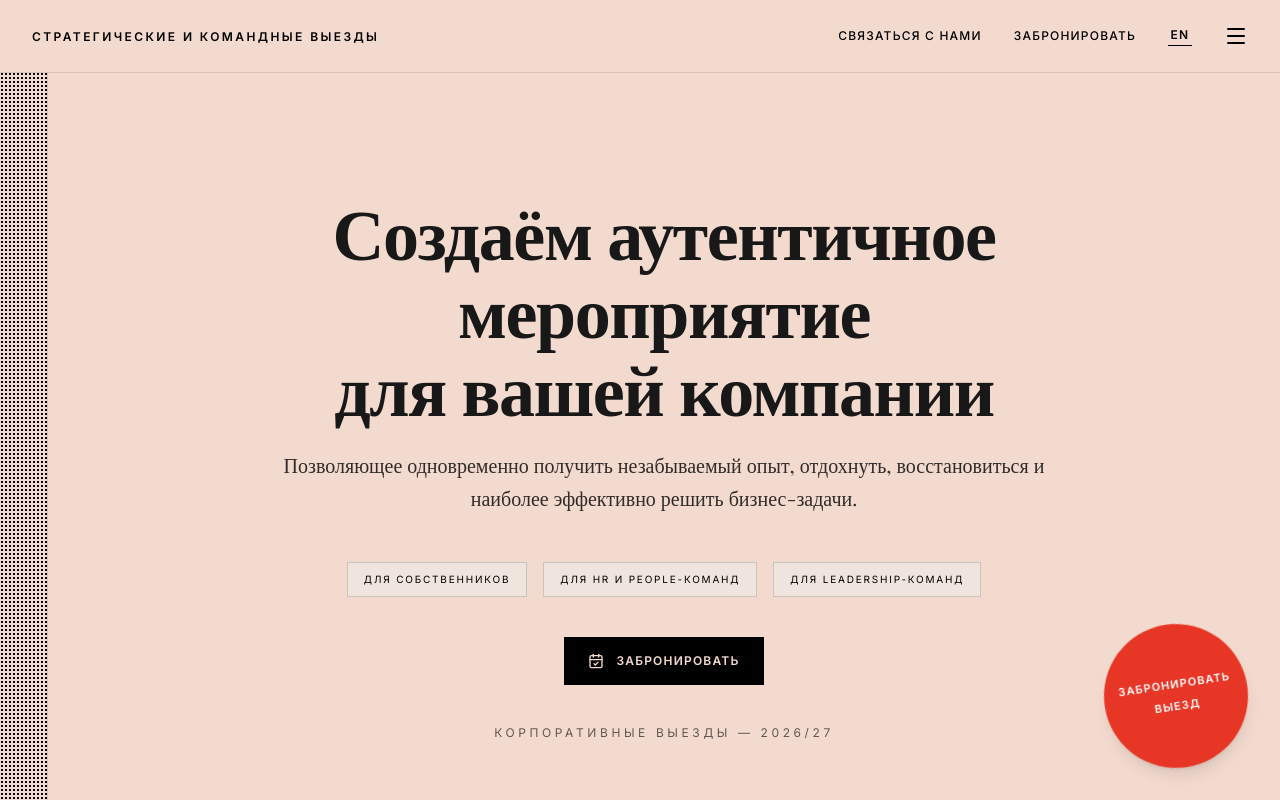
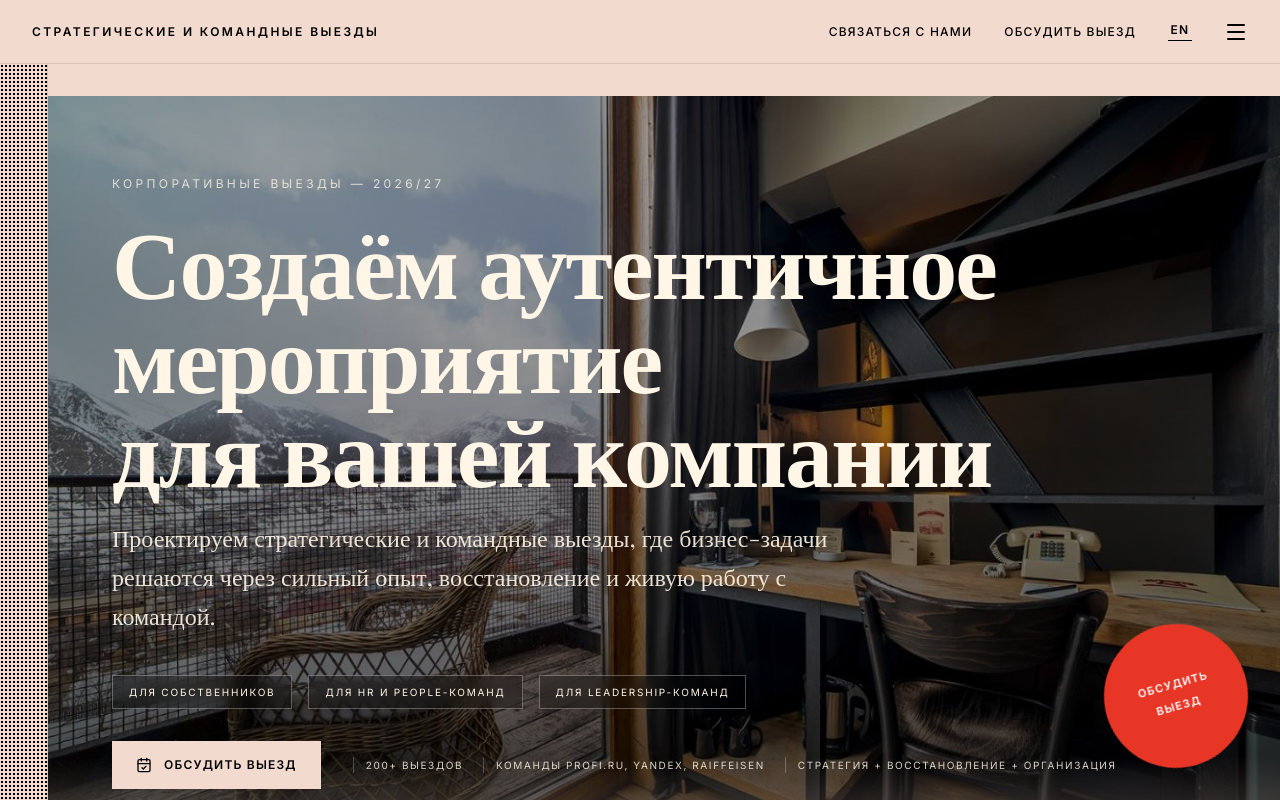
Before and after one commit to eppelas/yury-event, a React (Vite) app: page / in a window 1280 px wide. Built offline with nearby package versions, Linux system fonts and the light colour scheme; a web font is replaced by a local one.

Commit message:
Create product UX SEO landing variant

```diff
--- a/index.html
+++ b/index.html
@@ -5,15 +5,17 @@
     <meta name="viewport" content="width=device-width, initial-scale=1.0" />
     <meta
       name="description"
-      content="B2B-корпоративные выезды под ключ: стратегия, доверие, энергия команды, логистика и сильный опыт в одном процессе."
+      content="Стратегические и командные выезды под ключ для компаний: фасилитация, доверие, энергия команды, премиум-локации и организация всего процесса."
     />
-    <meta property="og:title" content="Стратегические и командные выезды для бизнеса" />
+    <meta property="og:title" content="Стратегические и командные выезды для компаний" />
     <meta
       property="og:description"
-      content="Проектируем и организуем корпоративные retreat-выезды для leadership-команд, собственников, HR и People-команд."
+      content="Создаём аутентичные корпоративные мероприятия, где команда решает бизнес-задачи, восстанавливается и выходит с новым уровнем доверия."
     />
     <meta property="og:type" content="website" />
-    <title>Стратегические и командные выезды для бизнеса</title>
+    <meta property="og:image" content="./process-original.jpg" />
+    <meta name="theme-color" content="#F3DACE" />
+    <title>Стратегические и командные выезды для компаний</title>
   </head>
   <body>
     <div id="root"></div>
--- a/src/components/YuryEventPage.tsx
+++ b/src/components/YuryEventPage.tsx
@@ -31,7 +31,7 @@ const ChronakisStyles = () => (
 const T = {
   header_title: { ru: 'СТРАТЕГИЧЕСКИЕ И КОМАНДНЫЕ ВЫЕЗДЫ', en: 'STRATEGY & TEAM RETREATS' },
   contact: { ru: 'Связаться с нами', en: 'Contact Us' },
-  book: { ru: 'Забронировать', en: 'Book' },
+  book: { ru: 'Обсудить выезд', en: 'Discuss retreat' },
   menu_why: { ru: 'Зачем это нужно?', en: 'Why do you need it?' },
   menu_formats: { ru: 'Форматы', en: 'Formats' },
   menu_process: { ru: 'Дизайн Процесса', en: 'Process Design' },
@@ -41,12 +41,16 @@ const T = {
   hero_title_1: { ru: 'Создаём аутентичное мероприятие', en: 'Creating an authentic event' },
   hero_title_2: { ru: 'для вашей компании', en: 'for your company' },
   hero_subtitle: {
-    ru: 'Позволяющее одновременно получить незабываемый опыт, отдохнуть, восстановиться и наиболее эффективно решить бизнес-задачи.',
-    en: 'Allowing you to simultaneously get an unforgettable experience, relax, recover, and effectively solve business tasks.'
+    ru: 'Проектируем стратегические и командные выезды, где бизнес-задачи решаются через сильный опыт, восстановление и живую работу с командой.',
+    en: 'We design strategy and team retreats where business goals are solved through a strong shared experience, recovery, and real team work.'
   },
   hero_caption: { ru: 'КОРПОРАТИВНЫЕ ВЫЕЗДЫ — 2026/27', en: 'CORPORATE RETREATS — 2026/27' },
-  fab_book: { ru: 'ЗАБРОНИРОВАТЬ', en: 'BOOK' },
+  fab_book: { ru: 'ОБСУДИТЬ', en: 'DISCUSS' },
   fab_retreat: { ru: 'ВЫЕЗД', en: 'RETREAT' },
+  hero_trust: {
+    ru: ['200+ выездов', 'Команды Profi.ru, Yandex, Raiffeisen', 'Стратегия + восстановление + организация'],
+    en: ['200+ retreats', 'Teams from Profi.ru, Yandex, Raiffeisen', 'Strategy + recovery + execution'],
+  },
   why_title: { ru: 'Зачем нужны корпоративные выезды?', en: 'Why host a corporate retreat?' },
   why_items: {
     ru: [
@@ -210,11 +214,11 @@ const T = {
   team_title: { ru: 'Наша Команда', en: 'Our Team' },
   team: {
     ru: [
-      { name: "Юрий Чихалов", role: "Создатель кэмпов / Camp Creator", image: "./yury.jpg", desc: "Основатель fitonfit.ru, ex-PM в profi.ru. Эксперт по телесным (embodiment) практикам и банным церемониям." },
+      { name: "Юрий Чихалов", role: "Создатель кэмпов / Camp Creator", image: "./yury-original.png", desc: "Основатель fitonfit.ru, ex-PM в profi.ru. Эксперт по телесным (embodiment) практикам и банным церемониям." },
       { name: "Дмитрий Риман", role: "Серийный предприниматель", image: "./dmitry.jpg", desc: "Основатель Business Community (Бали), провел более 200 выездов для таких клиентов, как Leroy Merlin и Yandex." }
     ],
     en: [
-      { name: "Yury Chikhalov", role: "Camp Creator globally", image: "./yury.jpg", desc: "Founder of fitonfit.ru, ex-PM at profi.ru. Expert in Embodiment and bath experiences." },
+      { name: "Yury Chikhalov", role: "Camp Creator globally", image: "./yury-original.png", desc: "Founder of fitonfit.ru, ex-PM at profi.ru. Expert in Embodiment and bath experiences." },
       { name: "Dmitry Riman", role: "Serial Entrepreneur", image: "./dmitry.jpg", desc: "Founder of Business Community (Bali), over 200 retreats conducted for clients like Leroy Merlin and Yandex." }
     ]
   },
@@ -248,22 +252,31 @@ const T = {
 type Lang = 'ru' | 'en';
 
 const Header = ({ lang, setLang, setIsMenuOpen }: { lang: Lang, setLang: (v: Lang) => void, setIsMenuOpen: (v: boolean) => void }) => (
-  <header className="fixed top-0 left-0 right-0 z-40 flex justify-between items-center px-4 py-4 md:px-8 md:py-6 bg-[#F3DACE] border-b border-black/10 gap-4">
-    <div className="font-sans-chronakis text-[10px] md:text-xs tracking-[0.18em] md:tracking-[0.2em] font-bold uppercase leading-tight max-w-[12rem] md:max-w-none">
+  <header className="fixed top-0 left-0 right-0 z-40 flex justify-between items-center px-4 py-4 md:px-8 md:py-6 bg-[#F3DACE] border-b border-black/10 gap-3 md:gap-4">
+    <div className="min-w-0 font-sans-chronakis text-[10px] md:text-xs tracking-[0.14em] md:tracking-[0.2em] font-bold uppercase leading-tight max-w-[10.5rem] md:max-w-none">
       {T.header_title[lang]}
     </div>
-    <div className="flex items-center gap-4 md:gap-8 shrink-0">
+    <div className="absolute right-4 md:right-8 top-1/2 -translate-y-1/2 flex items-center gap-3 md:gap-8 shrink-0">
       <div className="hidden md:flex gap-8 font-sans-chronakis text-xs tracking-widest font-medium uppercase items-center">
         <a href="https://t.me/chikhalov2" target="_blank" rel="noreferrer" className="hover:opacity-60 transition-opacity">{T.contact[lang]}</a>
         <a href="https://t.me/chikhalov2" target="_blank" rel="noreferrer" className="hover:opacity-60 transition-opacity">{T.book[lang]}</a>
       </div>
       <button
+        type="button"
         onClick={() => setLang(lang === 'ru' ? 'en' : 'ru')}
+        aria-label={lang === 'ru' ? 'Switch to English' : 'Переключить на русский'}
         className="font-sans-chronakis text-xs tracking-widest font-bold uppercase hover:opacity-60 transition-opacity border-b border-black pb-0.5 w-6 text-center"
       >
         {lang === 'ru' ? 'EN' : 'RU'}
       </button>
-      <Menu className="w-6 h-6 cursor-pointer" onClick={() => setIsMenuOpen(true)} />
+      <button
+        type="button"
+        onClick={() => setIsMenuOpen(true)}
+        aria-label={lang === 'ru' ? 'Открыть меню' : 'Open menu'}
+        className="hover:opacity-60 transition-opacity"
+      >
+        <Menu className="w-6 h-6" />
+      </button>
     </div>
   </header>
 );
@@ -278,7 +291,12 @@ const MenuOverlay = ({ lang, isOpen, onClose }: { lang: Lang, isOpen: boolean; o
         transition={{ duration: 0.3 }}
         className="fixed inset-0 z-50 bg-[#E83626] text-[#F3DACE] flex flex-col justify-center items-center"
       >
-        <button onClick={onClose} className="absolute top-8 right-8 text-[#F3DACE] hover:opacity-60 transition-opacity">
+        <button
+          type="button"
+          onClick={onClose}
+          aria-label={lang === 'ru' ? 'Закрыть меню' : 'Close menu'}
+          className="absolute top-8 right-8 text-[#F3DACE] hover:opacity-60 transition-opacity"
+        >
           <X className="w-8 h-8" />
         </button>
         <div className="flex flex-col gap-8 text-center font-serif-chronakis text-4xl md:text-6xl">
@@ -355,13 +373,18 @@ const ListItem = ({ number, title, description }: { key?: number | string, numbe
 const ToggleSection = ({ title, content }: { key?: number | string, title: string, content: string[] }) => {
   const [isOpen, setIsOpen] = useState(false);
   return (
-    <div className="border-b border-black/10 py-6 cursor-pointer" onClick={() => setIsOpen(!isOpen)}>
-      <div className="flex justify-between items-center group">
+    <div className="border-b border-black/10 py-6">
+      <button
+        type="button"
+        className="flex w-full justify-between items-center group text-left"
+        aria-expanded={isOpen}
+        onClick={() => setIsOpen(!isOpen)}
+      >
         <h3 className="font-serif-chronakis text-2xl group-hover:text-[#E83626] transition-colors">{title}</h3>
         <motion.div animate={{ rotate: isOpen ? 180 : 0 }}>
           <ChevronDown className="w-6 h-6" />
         </motion.div>
-      </div>
+      </button>
       <motion.div
         initial={false}
         animate={{ height: isOpen ? 'auto' : 0, opacity: isOpen ? 1 : 0 }}
@@ -445,7 +468,7 @@ export default function YuryEventPage() {
         href="https://t.me/chikhalov2"
         target="_blank"
         rel="noreferrer"
-        className="fixed bottom-4 right-4 md:bottom-8 md:right-8 z-50 w-24 h-24 md:w-36 md:h-36 bg-[#E83626] rounded-full flex flex-col items-center justify-center text-white font-sans-chronakis font-bold text-[9px] md:text-[11px] tracking-widest shadow-lg hover:scale-105 transition-transform"
+        className="fixed bottom-4 right-4 md:bottom-8 md:right-8 z-50 w-24 h-24 md:w-36 md:h-36 bg-[#E83626] rounded-full hidden md:flex flex-col items-center justify-center text-white font-sans-chronakis font-bold text-[9px] md:text-[11px] tracking-widest shadow-lg hover:scale-105 transition-transform"
         animate={{ rotate: [-18, 18, -18] }}
         transition={{ duration: 6, repeat: Infinity, ease: "easeInOut" }}
       >
@@ -456,38 +479,54 @@ export default function YuryEventPage() {
       <main className="pl-0 md:pl-12 pt-20 md:pt-24">
 
         {/* Hero Title */}
-        <section className="py-20 md:py-24 px-5 md:px-16 text-center border-b border-black/10 relative overflow-hidden">
-          <h1
-            className="font-serif-chronakis text-[2rem] sm:text-4xl md:text-6xl lg:text-7xl mb-5 md:mb-6 mx-auto w-full max-w-[21rem] sm:max-w-5xl leading-[1.08]"
-          >
-            {T.hero_title_1[lang]}<br className="hidden md:block" />
+        <section className="min-h-[82svh] px-5 md:px-16 py-16 md:py-20 border-b border-black/10 relative overflow-hidden flex items-end">
+          <img
+            src="./process-original.jpg"
+            alt=""
+            aria-hidden="true"
+            className="absolute inset-0 h-full w-full object-cover"
+          />
+          <div className="absolute inset-0 bg-gradient-to-b from-black/35 via-black/45 to-black/75" />
+          <div className="absolute inset-x-0 bottom-0 h-28 bg-gradient-to-t from-[#F3DACE] to-transparent opacity-35" />
+
+          <div className="relative z-10 w-full max-w-6xl mx-auto text-[#FFF6E7]">
+            <p className="font-sans-chronakis text-[10px] md:text-xs tracking-[0.28em] uppercase opacity-80 mb-5">
+              {T.hero_caption[lang]}
+            </p>
+            <h1 className="font-serif-chronakis !text-[#FFF6E7] text-[2rem] sm:text-5xl md:text-7xl lg:text-8xl mb-5 md:mb-6 max-w-[22rem] sm:max-w-5xl leading-[1.02] md:leading-[0.98]">
+              {T.hero_title_1[lang]}<br />
               {T.hero_title_2[lang]}
             </h1>
-          <p className="font-serif-chronakis text-[15px] sm:text-lg md:text-xl max-w-[18rem] sm:max-w-3xl mx-auto mb-10 md:mb-12 opacity-80 leading-relaxed">
+            <p className="font-serif-chronakis text-base md:text-2xl max-w-[20.5rem] md:max-w-3xl mb-8 md:mb-10 leading-relaxed opacity-90">
               {T.hero_subtitle[lang]}
             </p>
-          <div className="flex flex-col sm:flex-row sm:flex-wrap items-center justify-center gap-3 md:gap-4 mb-10">
+            <div className="flex flex-col sm:flex-row sm:flex-wrap gap-3 md:gap-4 mb-8">
               {(lang === 'ru'
                 ? ['Для собственников', 'Для HR и People-команд', 'Для leadership-команд']
                 : ['For founders', 'For HR and People teams', 'For leadership teams']
               ).map((item) => (
-              <span key={item} className="border border-black/15 px-4 py-2 font-sans-chronakis text-[10px] tracking-[0.12em] md:tracking-[0.18em] uppercase bg-[#EFE5DE] max-w-[calc(100vw-3rem)] leading-relaxed">
+                <span key={item} className="border border-white/30 px-4 py-2 font-sans-chronakis text-[10px] tracking-[0.12em] md:tracking-[0.18em] uppercase bg-black/25 backdrop-blur-sm max-w-[calc(100vw-3rem)] leading-relaxed">
                   {item}
                 </span>
               ))}
             </div>
+            <div className="flex flex-col md:flex-row md:items-center gap-6 md:gap-8">
               <a
                 href="https://t.me/chikhalov2"
                 target="_blank"
                 rel="noreferrer"
-            className="inline-flex items-center gap-3 bg-black text-[#F3DACE] px-6 py-4 font-sans-chronakis text-xs tracking-widest uppercase font-bold hover:bg-[#E83626] transition-colors"
+                className="inline-flex w-fit items-center gap-3 bg-[#F3DACE] text-black px-6 py-4 font-sans-chronakis text-xs tracking-widest uppercase font-bold hover:bg-white transition-colors"
               >
                 <CalendarCheck className="w-4 h-4" />
                 {T.book[lang]}
               </a>
-          <p className="font-sans-chronakis text-xs tracking-[0.3em] uppercase opacity-60 mt-10">
-            {T.hero_caption[lang]}
-          </p>
+              <div className="flex flex-col sm:flex-row sm:flex-wrap gap-3 md:gap-5 font-sans-chronakis text-[10px] tracking-[0.16em] uppercase opacity-85">
+                {T.hero_trust[lang].map((item) => (
+                  <span key={item} className="border-l border-white/30 pl-3">{item}</span>
+                ))}
+              </div>
+            </div>
+          </div>
         </section>
 
         {/* Split Section 1: Map & Why */}
@@ -536,7 +575,7 @@ export default function YuryEventPage() {
            <div className="h-[42vh] min-h-[18rem] lg:h-auto overflow-hidden relative border-r border-black/10">
               <motion.img
                 src="./process-original.jpg"
-                alt="Retreat Hero" className="w-full h-full object-cover sepia-[.3] grayscale-[.2]" whileHover={{ scale: 1.05 }} transition={{ duration: 1 }}
+                alt={lang === 'ru' ? 'Пространство для стратегического командного выезда' : 'Space for a strategic team retreat'} className="w-full h-full object-cover sepia-[.3] grayscale-[.2]" whileHover={{ scale: 1.05 }} transition={{ duration: 1 }}
               />
               <div className="absolute inset-0 bg-[#F3DACE] mix-blend-multiply opacity-20 pointer-events-none" />
            </div>
@@ -646,7 +685,7 @@ export default function YuryEventPage() {
               {T.team[lang].map((guide, i) => (
                  <div key={i} className="group cursor-pointer flex flex-col items-center text-center">
                     <div className="aspect-[3/4] w-44 md:w-48 overflow-hidden mb-5 md:mb-6 border border-black/10 relative rounded-t-full">
-                       <img src={guide.image} alt={guide.name} className="w-full h-full object-cover grayscale group-hover:grayscale-0 transition-all duration-500" />
+                       <img src={guide.image} alt={guide.name} loading="lazy" className="w-full h-full object-cover grayscale group-hover:grayscale-0 transition-all duration-500" />
                     </div>
                     <h3 className="font-sans-chronakis font-bold text-lg tracking-widest uppercase mb-2">{guide.name}</h3>
                     <p className="font-serif-chronakis italic opacity-70 mb-4 text-[16px]">{guide.role}</p>
@@ -683,7 +722,7 @@ export default function YuryEventPage() {
                   className="w-full md:w-80 aspect-video bg-black rounded-lg overflow-hidden shadow-md relative group cursor-pointer hover:shadow-xl transition-shadow"
                   onClick={() => setActiveVideo("STTUYBhyOsM")}
                 >
-                  <img src={`https://img.youtube.com/vi/STTUYBhyOsM/hqdefault.jpg`} className="w-full h-full object-cover opacity-80 group-hover:opacity-100 transition-opacity" alt="Profi Camp 2023" />
+                  <img src={`https://img.youtube.com/vi/STTUYBhyOsM/hqdefault.jpg`} loading="lazy" className="w-full h-full object-cover opacity-80 group-hover:opacity-100 transition-opacity" alt="Видео-отзыв Profi Camp 2023" />
                   <div className="absolute inset-0 flex items-center justify-center">
                     <div className="w-12 h-12 bg-[#E83626] rounded-full flex items-center justify-center text-white pl-1 shadow-lg group-hover:scale-110 transition-transform">
                       <svg viewBox="0 0 24 24" fill="currentColor" className="w-6 h-6"><path d="M8 5v14l11-7z" /></svg>
@@ -702,7 +741,7 @@ export default function YuryEventPage() {
                   className="w-full md:w-80 aspect-video bg-black rounded-lg overflow-hidden shadow-md relative group cursor-pointer hover:shadow-xl transition-shadow"
                   onClick={() => setActiveVideo("tJ0IKAsBeQA")}
                 >
-                  <img src={`https://img.youtube.com/vi/tJ0IKAsBeQA/hqdefault.jpg`} className="w-full h-full object-cover opacity-80 group-hover:opacity-100 transition-opacity" alt="Profi ru RC4" />
+                  <img src={`https://img.youtube.com/vi/tJ0IKAsBeQA/hqdefault.jpg`} loading="lazy" className="w-full h-full object-cover opacity-80 group-hover:opacity-100 transition-opacity" alt="Видео-отзыв о тимбилдинге Profi.ru RC4" />
                   <div className="absolute inset-0 flex items-center justify-center">
                     <div className="w-12 h-12 bg-[#E83626] rounded-full flex items-center justify-center text-white pl-1 shadow-lg group-hover:scale-110 transition-transform">
                       <svg viewBox="0 0 24 24" fill="currentColor" className="w-6 h-6"><path d="M8 5v14l11-7z" /></svg>
```
Lines whose indentation alone changed are shown as unchanged.
